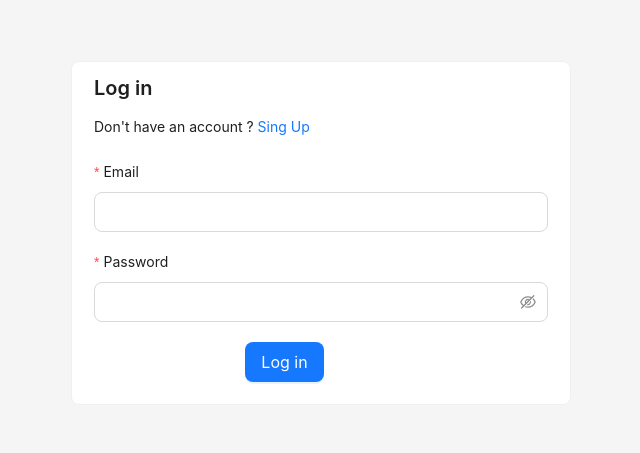
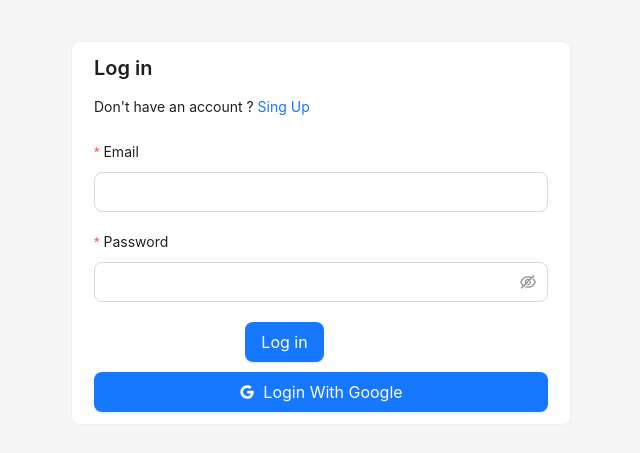
Before and after one commit to ADHIL-MOHAMMED-P-N/moneyminder, a React (Create React App) app: page /login in a window 1280 px wide. Shown: the part 167-620 px from the top of the page, without its empty margins (319-959 px from the left). Built offline with nearby package versions, Linux system fonts and the light colour scheme; no server answers; the database is empty.

Commit message:
google login ui and firebase functionality

```diff
--- a/src/components/utils/ProtectedRoute.js
+++ b/src/components/utils/ProtectedRoute.js
@@ -2,7 +2,6 @@ import { Navigate } from "react-router-dom";
 import { useUserAuth } from "../../context/UserAuthContext";
 const ProtectedRoute = ({ children }) => {
   const { user } = useUserAuth();
-  console.log(user);
   if (!user) {
     return <Navigate to="/login" />;
   }
--- a/src/context/UserAuthContext.js
+++ b/src/context/UserAuthContext.js
@@ -5,6 +5,8 @@ import {
   signInWithEmailAndPassword,
   signOut,
   onAuthStateChanged,
+  GoogleAuthProvider,
+  signInWithPopup,
 } from "firebase/auth";
 
 const UserAuthContext = createContext();
@@ -22,10 +24,19 @@ export const UserAuthProvider = ({ children }) => {
     return createUserWithEmailAndPassword(auth, email, password);
   }
 
-  //signin with email and password
+  //login with email and password
   const logIn = (email, password) => {
     return signInWithEmailAndPassword(auth, email, password);
   };
+
+  //forgotpassword functionality
+
+  //login with google
+  const googleLogin = () => {
+    const googleAuthProvider = new GoogleAuthProvider();
+    return signInWithPopup(auth, googleAuthProvider);
+  };
+
   //logout
   const logOut = () => {
     return signOut(auth);
@@ -46,7 +57,9 @@ export const UserAuthProvider = ({ children }) => {
   }, []);
 
   return (
-    <UserAuthContext.Provider value={{ signUp, logIn, user, logOut }}>
+    <UserAuthContext.Provider
+      value={{ signUp, logIn, user, logOut, googleLogin }}
+    >
       {children}
     </UserAuthContext.Provider>
   );
--- a/src/pages/LoginPage.js
+++ b/src/pages/LoginPage.js
@@ -1,4 +1,5 @@
 import { Button, Form, Input, Card, Typography, message } from "antd";
+import { GoogleOutlined } from "@ant-design/icons";
 import { Link, useNavigate } from "react-router-dom";
 import { useState } from "react";
 import { useUserAuth } from "../context/UserAuthContext";
@@ -8,7 +9,7 @@ const LoginPage = () => {
   const navigate = useNavigate();
   const [email, setEmail] = useState("");
   const [password, setPassword] = useState("");
-  const { logIn } = useUserAuth();
+  const { logIn, googleLogin } = useUserAuth();
   const [messageApi, contextHolder] = message.useMessage();
 
   //error message
@@ -44,11 +45,24 @@ const LoginPage = () => {
     e.preventDefault();
     try {
       await logIn(email, password);
-      /*   navigate("/dashboard"); */
+      /*   navigate("/dashboard"); */ //in successmessage
       successMessage();
     } catch (error) {
       console.log(error.message);
       /*  setError(error.message); */ //check why setting error state is not working(problem:on intial error its coming as empty string)
+      errorMessage(error.message);
+    }
+  };
+
+  //login with google
+
+  const googleHandler = async (e) => {
+    e.preventDefault();
+    try {
+      await googleLogin();
+      successMessage();
+    } catch (error) {
+      console.log(error.message);
       errorMessage(error.message);
     }
   };
@@ -129,6 +143,15 @@ const LoginPage = () => {
               </Button>
             </Form.Item>
           </Form>
+          <Button
+            type="primary"
+            block
+            icon={<GoogleOutlined />}
+            size="large"
+            onClick={googleHandler}
+          >
+            Login With Google
+          </Button>
         </Card>
       </div>
     </>
```
